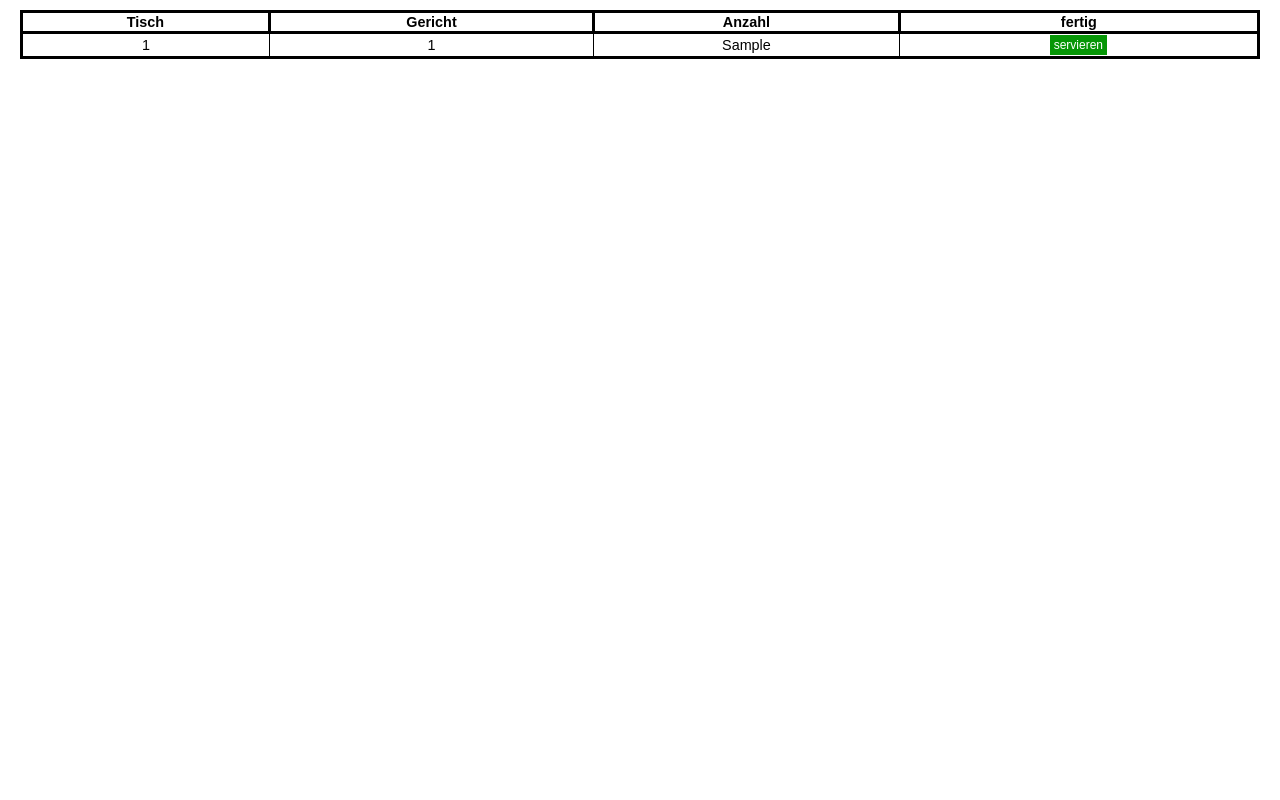
After one commit to DarkPlaymo/WebProgrammierung, a PHP site: page /php/kueche.php in a window 1280 px wide. The commit adds this page. Run offline with PHP 8.4, Linux system fonts and the light colour scheme; the visitor is signed in with stand-in values (Sample User, id 1); tables that the repository leaves empty or names only in its code hold one stand-in row (values such as "Sample post").

Commit message:
Küchenansicht + Rechnung

```diff
--- a/js/buy.js
+++ b/js/buy.js
@@ -67,5 +67,6 @@ function order(){                                              //Send Order to D
 
     //refill page
     document.getElementById("Warenkorb").innerHTML = "<h2> Bestellung wurde angenommen :) </h2>";
-    document.getElementById("Warenkorb").innerHTML += "<a href='https://www.chess.com/de/play/computer' target='_blank'><img src='../php/chess.php'></img></a>";
+    document.getElementById("Warenkorb").innerHTML += "<a href='https://www.chess.com/de/play/computer' target='_blank'><img src='../php/chess.php'></img></a><br><br>";
+    document.getElementById("Warenkorb").innerHTML += "<a style='font-size:25px' href='http://localhost:8080/Webprogrammierung' target='_blank'>Rechnung ausdrucken</a>";
 }
--- a/js/cookie.js
+++ b/js/cookie.js
@@ -19,7 +19,7 @@ function getCookie(cname) {
             return c.substring(nameEQ.length, c.length);
         }
     }
-    return "";
+    return null;
 }
 function removeCookie(cname){
     setCookie(cname,"",-1);
--- /dev/null
+++ b/php/kueche.php
@@ -0,0 +1,44 @@
+<?php session_start();?>
+<!DOCTYPE html>
+<html>
+    <head>
+        <meta name="viewport" content="width=device-width, initial-scale=1;text/html; charset=utf-8">
+        <link rel="stylesheet" href="../styles.css">
+    </head>
+
+    <body>
+        <?php
+            $type = $_SESSION['Typ'];
+            include("php-scripts/db.php");
+
+            $sqlSeat =  "SELECT tisch_id, COUNT(tisch_id) AS AnzahlBestellungen FROM `bestellungen` GROUP BY tisch_id";
+        ?>
+        <table id="kueche" style="width:100%;border-collapse:collapse;" >
+            <tr>
+                <th>Tisch</th>
+                <th>Gericht</th>
+                <th>Anzahl</th>
+                <th>fertig</th>
+            </tr>
+
+        <?php
+            foreach ($pdo->query($sqlSeat) as $SeatRow) :
+                $seat = $SeatRow['tisch_id'];
+                $seatCount = $SeatRow['AnzahlBestellungen'];
+                $sqlMeals = "SELECT id, gericht_id, gerichtanzahl FROM `bestellungen` WHERE tisch_id=$seat";
+        ?>
+            <tr>
+                <td rowspan="<?php echo $seatCount; ?>"><?php echo $seat; ?></td>
+            <?php
+                foreach ($pdo->query($sqlMeals) as $MealRow) :
+                    $orderID = $MealRow['id'];
+                    $meal = $MealRow['gericht_id'];
+                    $mealCount = $MealRow['gerichtanzahl'];
+            ?>
+                <td><?php echo $meal;?></td>
+                <td><?php echo $mealCount;?></td>
+                <td><button class="btnsmall" onClick="serve(<?php echo $orderID; ?>)">servieren</button></tr>
+                <?php endforeach; endforeach; ?>
+        </table>
+    </body>
+</html>
--- a/php/login.php
+++ b/php/login.php
@@ -23,6 +23,7 @@
                 </fieldset>
                 <input type="submit" value="Apply" />
             </form>
+            <a href="index.php?site=kueche">Mitarbeiter-Login</a>
         </div>
     </body>
 </html>
--- a/php/speisekarte.php
+++ b/php/speisekarte.php
@@ -9,7 +9,7 @@
     <body>
         <?php
             $type = $_SESSION['Typ'];
-            $pdo = new PDO('mysql:host=localhost;dbname=datenbank;charset=UTF8', 'root', 'root');
+            include("php-scripts/db.php");
 
             $sqlAccordion =  "SELECT DISTINCT accordion FROM `speisekarte` WHERE typ='$type'";
 
--- a/styles.css
+++ b/styles.css
@@ -189,6 +189,12 @@ cookie .closebtn {
 td {
     text-align: center;
 }
+table#kueche td{
+    border: 1px solid black;
+}
+table#kueche th, table#kueche{
+    border: 3px solid black;
+}
 
 /* ~~~ Warenkorb ~~~ */
 .warenkorb p{
```
Also changed, not shown: index.php (+7 -1 lines), js/seat.js (+6 -3 lines), js/serve.js (added, +10 -0 lines), php/php-scripts/deleteOrder.php (added, +9 -0 lines), 2 other files.
